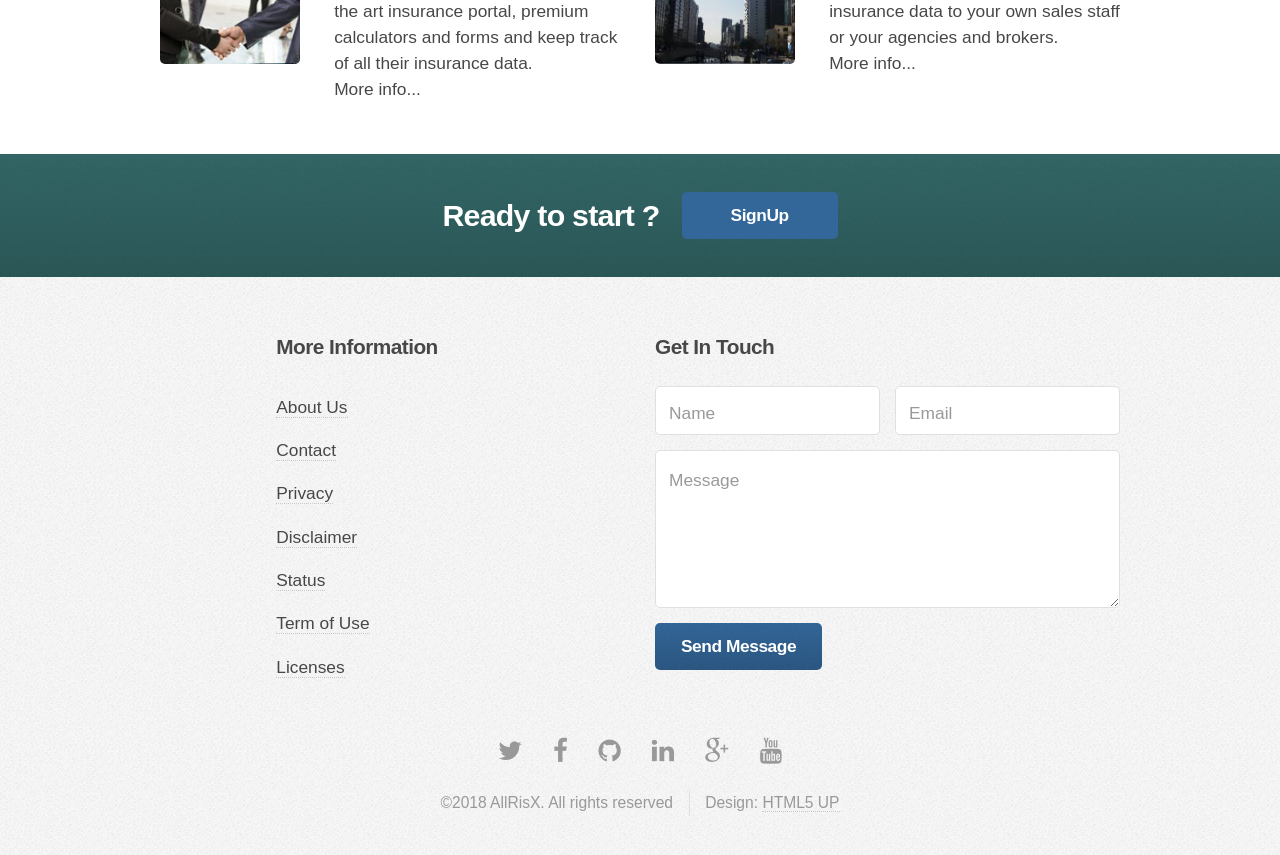
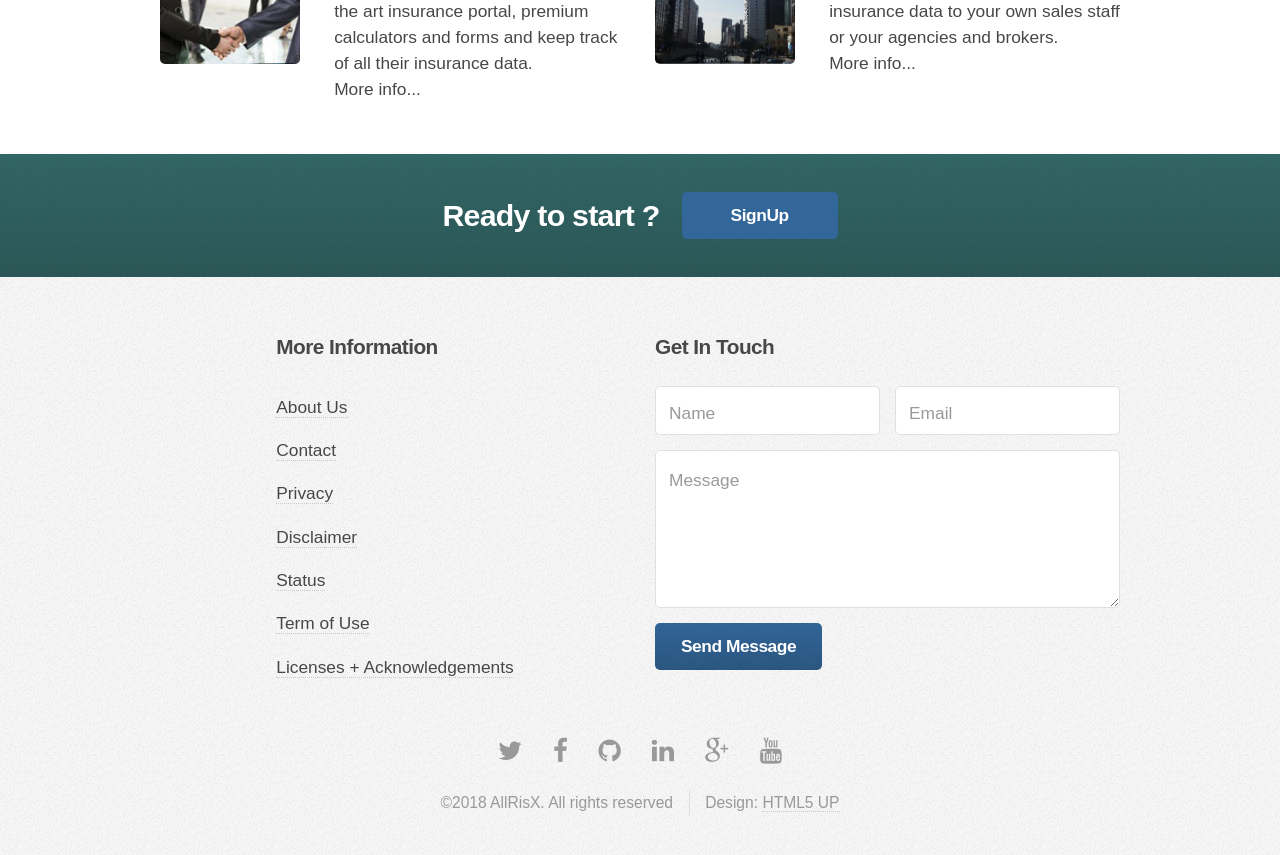
Before and after one commit to alljustincase/allrisx.com, a Jekyll site: the page built from index.html, in a window 1280 px wide and 900 px high, scrolled down 1544 px. Shown: the top 855 px of the window. Built offline with Jekyll 4.4.1, drawn with Linux system fonts in a browser that asks for light colours; the list of posts is cut into pages by our own code.

Commit message:
Updated 2 files via CloudCannon

```diff
--- a/_includes/footer-contact.html
+++ b/_includes/footer-contact.html
@@ -19,12 +19,14 @@
 									<li {% if page.title == "disclaimer" %}class="active"{% endif %}>
 										<a href="{{ site.baseurl }}/disclaimer.html">Disclaimer</a>
 									</li>
-									<li><a href="#">Status</a></li>
+									<li {% if page.title == "term of use" %}class="active"{% endif %}>
+										<a href="{{ site.baseurl }}/status.html">Status</a>
+									</li>
 									<li {% if page.title == "term of use" %}class="active"{% endif %}>
 										<a href="{{ site.baseurl }}/term-of-use.html">Term of Use</a>
 									</li>
 									<li {% if page.title-url == "licenses" %}class="active"{% endif %}>
-										<a href="{{ site.baseurl }}/licenses.html">Licenses</a>
+										<a href="{{ site.baseurl }}/licenses.html">Licenses + Acknowledgements</a>
 									</li>
 								</ul>
 							</section>
--- a/_includes/footer.html
+++ b/_includes/footer.html
@@ -19,12 +19,14 @@
 									<li {% if page.title == "disclaimer" %}class="active"{% endif %}>
 										<a href="{{ site.baseurl }}/disclaimer.html">Disclaimer</a>
 									</li>
-									<li><a href="#">Status</a></li>
+									<li {% if page.title == "term of use" %}class="active"{% endif %}>
+										<a href="{{ site.baseurl }}/status.html">Status</a>
+									</li>
 									<li {% if page.title == "term of use" %}class="active"{% endif %}>
 										<a href="{{ site.baseurl }}/term-of-use.html">Term of Use</a>
 									</li>
 									<li {% if page.title-url == "licenses" %}class="active"{% endif %}>
-										<a href="{{ site.baseurl }}/licenses.html">Licenses</a>
+										<a href="{{ site.baseurl }}/licenses.html">Licenses + Acknowledgements</a>
 									</li>
 								</ul>
 							</section>
```
